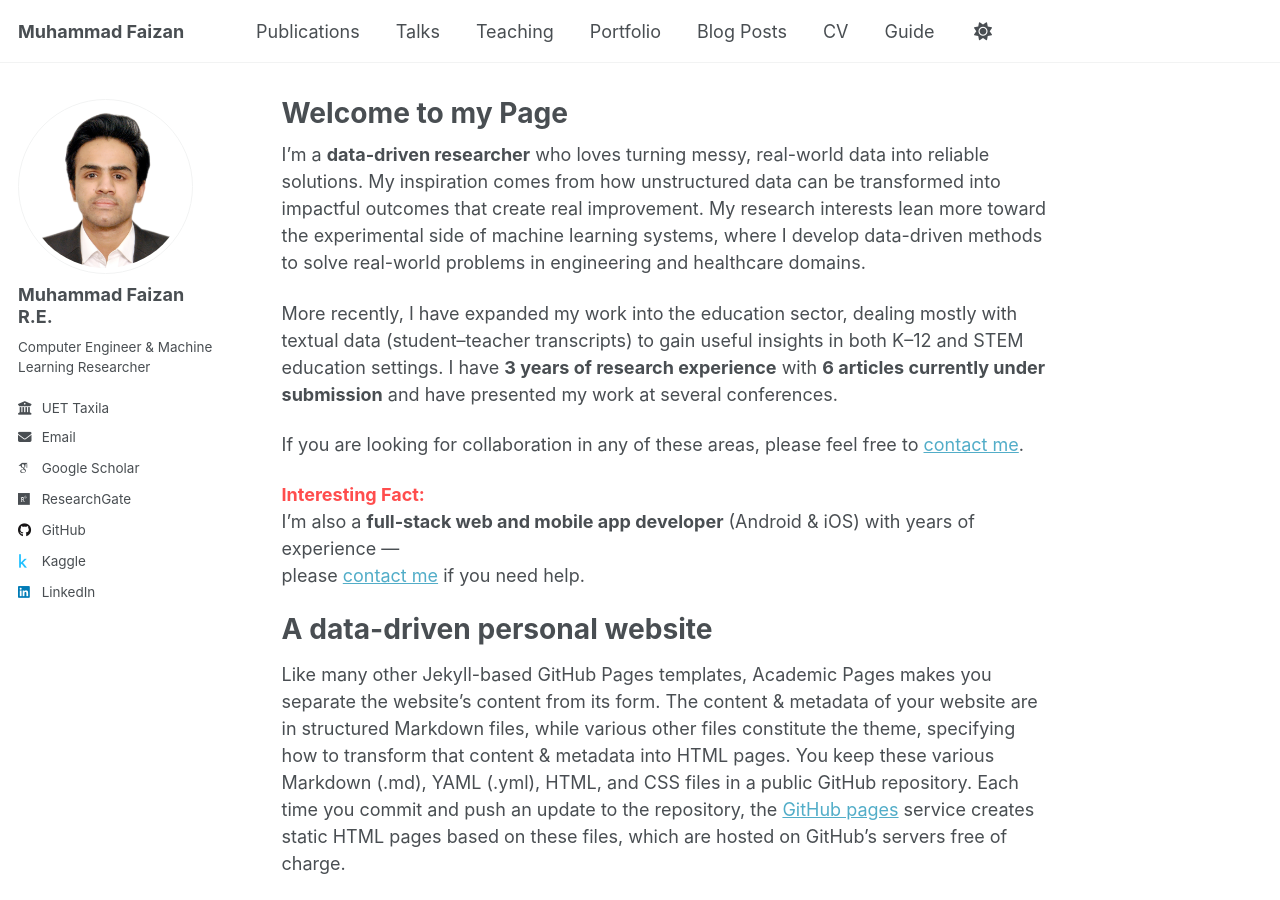
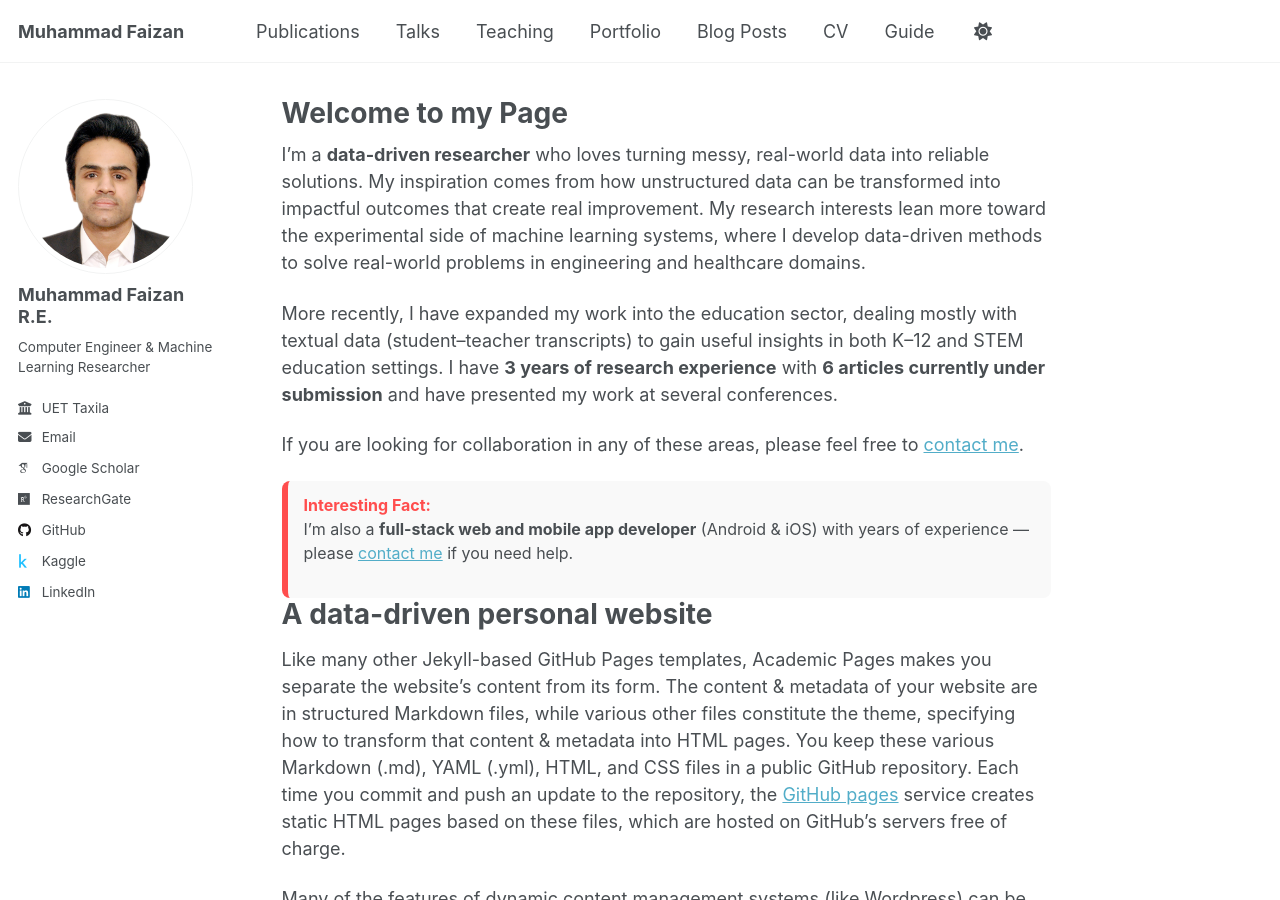
Before and after one commit to MuhammadFaizan99/MuhammadFaizan99.github.io, a Jekyll site: the page built from _pages/about.md, in a window 1280 px wide and 900 px high. Built offline with Jekyll 4.4.1, drawn with Linux system fonts in a browser that asks for light colours; some web fonts are replaced; a script that is not in the unit is left out.

Commit message:
Update about.md

```diff
--- a/_pages/about.md
+++ b/_pages/about.md
@@ -13,9 +13,11 @@ More recently, I have expanded my work into the education sector, dealing mostly
 
 If you are looking for collaboration in any of these areas, please feel free to [contact me](mailto:muhammadfaizandev87@gmail.com).
 
+<div markdown="1" style="background-color:#f9f9f9; border-left:6px solid #ff4d4d; padding:12px 16px; border-radius:8px; font-size:16px; margin-top:20px;">
   <strong style="color:#ff4d4d;">Interesting Fact:</strong>
   I’m also a **full-stack web and mobile app developer** (Android & iOS) with years of experience —
   please [contact me](mailto:muhammadfaizandev87@gmail.com) if you need help.
+</div>
 
 A data-driven personal website
 ======
```
